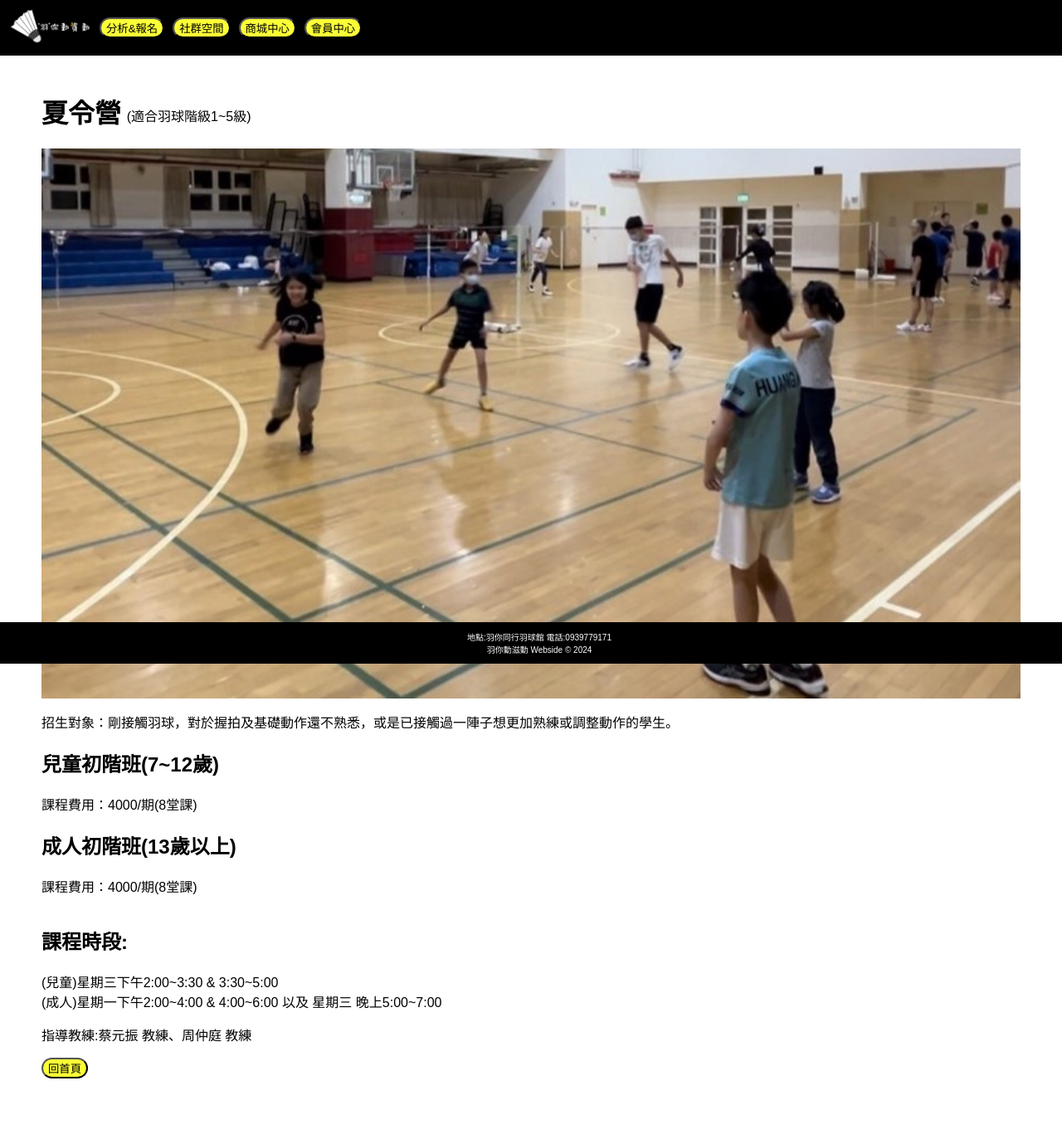
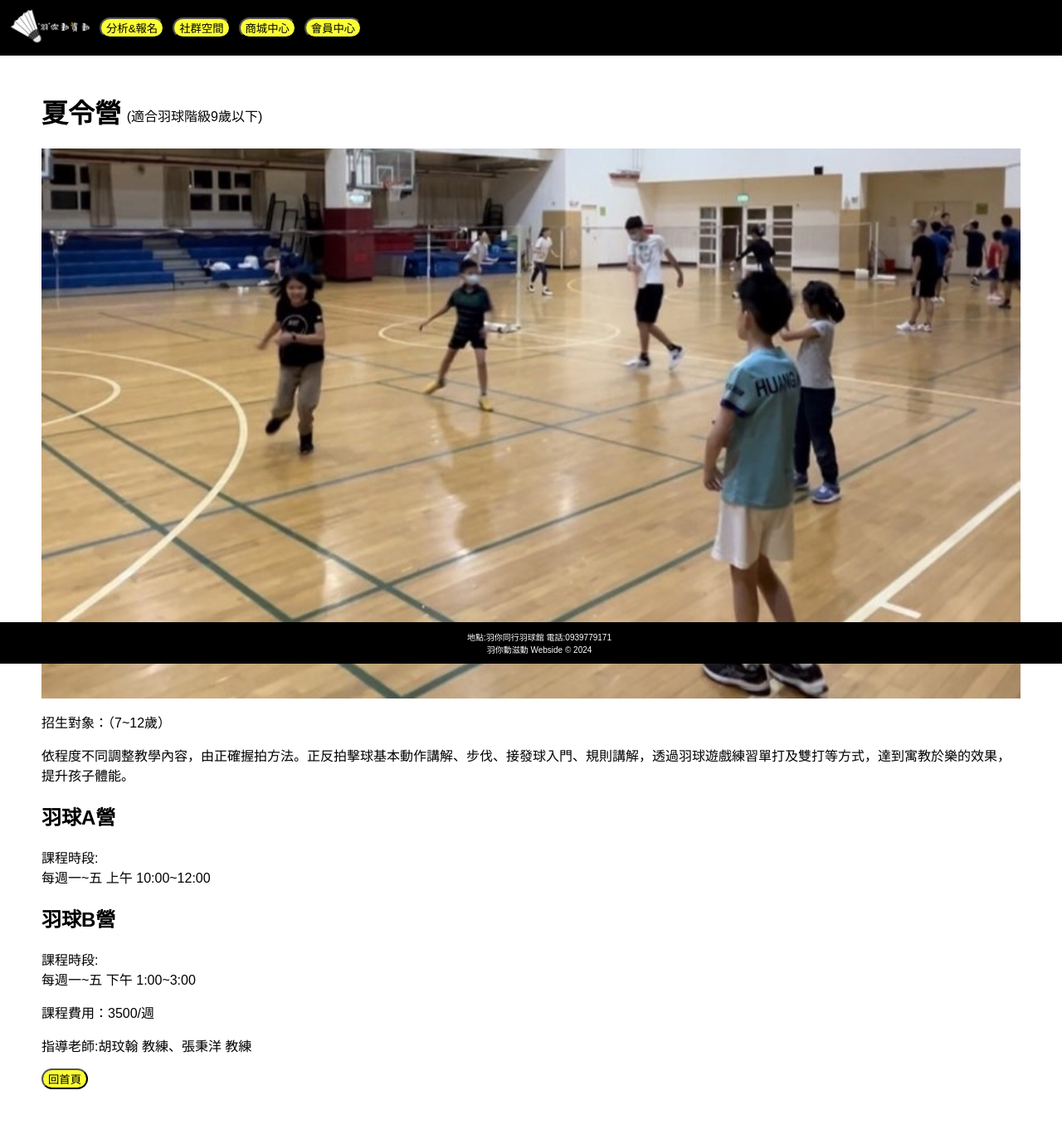
Before and after one commit to badminton113405/Badminton113405, a Django app: page /summer-view/ in a window 1280 px wide. Shown: the whole page at 83% size. Before the commit the page ends 1300 px from the top, so only its background shows below. Run offline with Django 5.2, Linux system fonts and the light colour scheme; some web fonts are replaced.

Commit message:
-修改 冬、夏令營內容

```diff
--- a/BADMINTON/app/templates/summer.html
+++ b/BADMINTON/app/templates/summer.html
@@ -57,34 +57,31 @@
         margin-left: 5pt;
     }
 
-    .time {
-        font-size: 12pt;
-    }
 </style>
 
 <div class="beginner">
     <div class="title">
         <h1>夏令營</h1>
-        <div class="title1">(適合羽球階級1~5級)</div>
+        <div class="title1">(適合羽球階級9歲以下)</div>
     </div>
 
     <img src="{% static 'images/c-beginner.jpg' %}" alt="初階班" class="class-img">
 
     <div class="about">
-        <p>招生對象：剛接觸羽球，對於握拍及基礎動作還不熟悉，或是已接觸過一陣子想更加熟練或調整動作的學生。</p>
+        <p>招生對象：（7~12歲）</p>
 
-        <h2>兒童初階班(7~12歲)</h2>
-        課程費用：4000/期(8堂課)<br>
+        <p>依程度不同調整教學內容，由正確握拍方法。正反拍擊球基本動作講解、步伐、接發球入門、規則講解，透過羽球遊戲練習單打及雙打等方式，達到寓教於樂的效果，提升孩子體能。</p>
 
-        <h2>成人初階班(13歲以上)</h2>
-        <p>課程費用：4000/期(8堂課)</p>
-    </div>
+        <h2>羽球A營</h2>
+            課程時段:<br>
+            每週一~五 上午 10:00~12:00<br>
 
-    <div class="time">
-        <h2>課程時段:</h2>
-        (兒童)星期三下午2:00~3:30 & 3:30~5:00<br>
-        (成人)星期一下午2:00~4:00 & 4:00~6:00 以及 星期三 晚上5:00~7:00<br>
-        <p>指導教練:蔡元振 教練、周仲庭 教練</p>
+        <h2>羽球B營</h2>
+            課程時段:<br>
+            每週一~五 下午 1:00~3:00<br>
+
+        <p>課程費用：3500/週</p>
+        <p>指導老師:胡玟翰 教練、張秉洋 教練</p>
     </div>
 
     <a href="{% url 'home' %}"><button class="i-button">回首頁</button></a>
```
Also changed, not shown: BADMINTON/app/templates/winter.html (+12 -15 lines).
